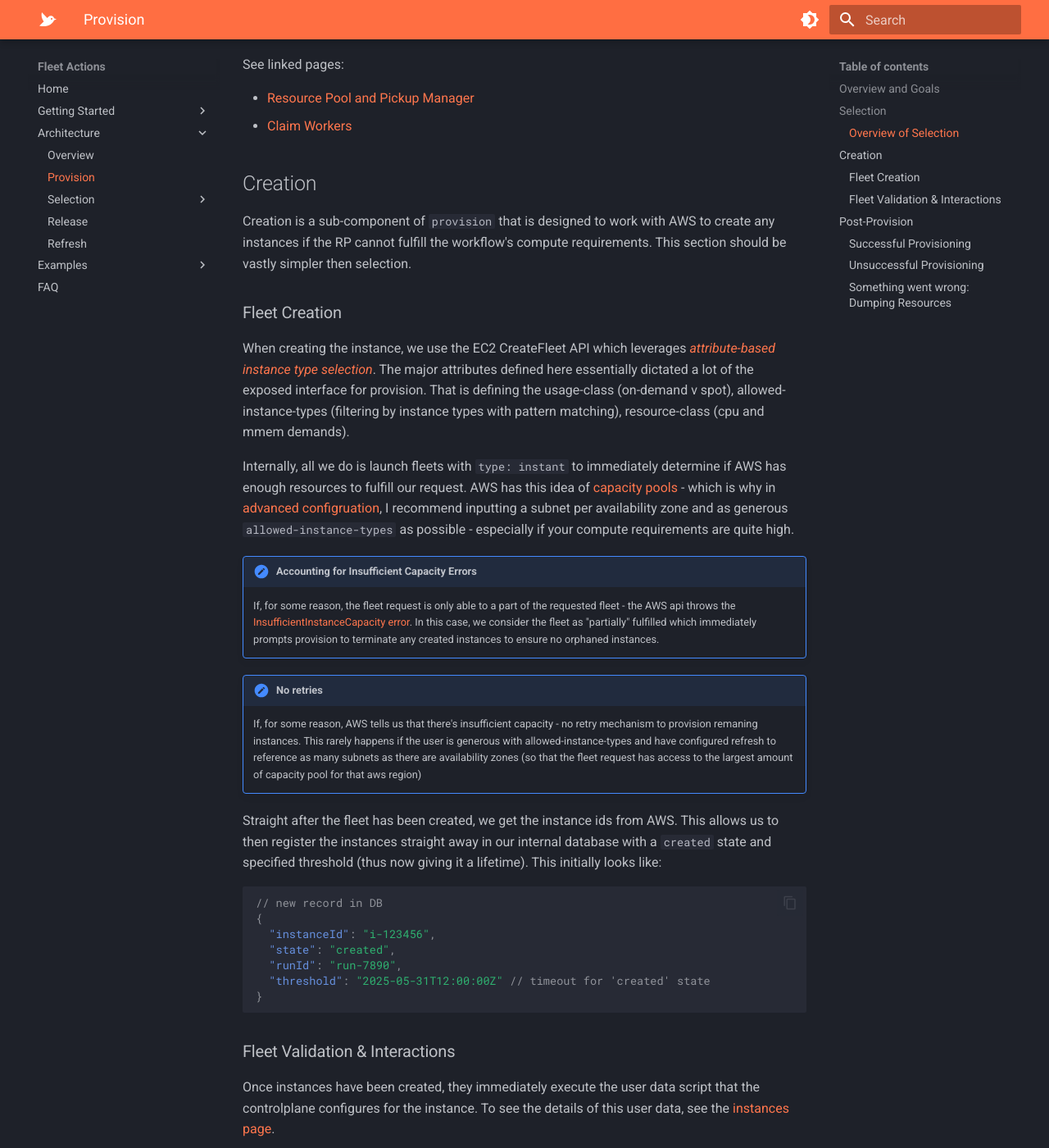
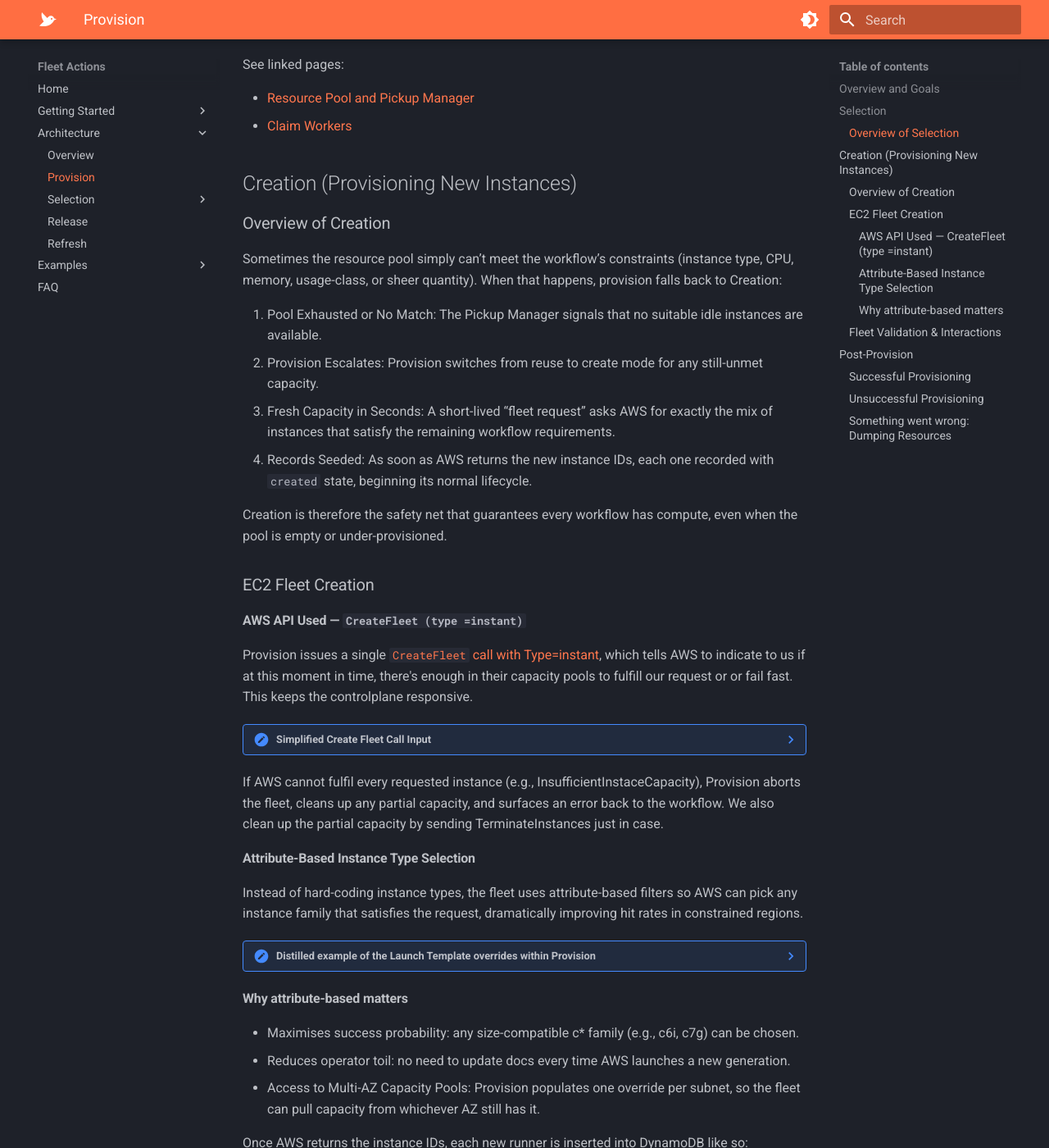
Before and after one commit to fleet-actions/ec2-runner-pool-manager, an MkDocs documentation site: the page built from docs/architecture/provision.md, in a window 1280 px wide and 1400 px high, scrolled down 1673 px. Shown: the whole window at 82% size. Built offline with MkDocs 1.6.1 and Material for MkDocs 9.7.7, drawn with Linux system fonts in a browser that asks for light colours; some of the changed text lies outside the part shown.

Commit message:
docs(provision): enhance documentation for AWS fleet creation process

````diff
--- a/docs/architecture/provision.md
+++ b/docs/architecture/provision.md
@@ -49,33 +49,88 @@ See linked pages:
 - [Resource Pool and Pickup Manager](./selection/resource-pool-and-pickup-manager.md)
 - [Claim Workers](./selection/claim-workers.md)
 
-## Creation
+## Creation (Provisioning New Instances)
 
-Creation is a sub-component of `provision` that is designed to work with AWS to create any instances if the RP cannot fulfill the workflow's compute requirements. This section should be vastly simpler then selection.
+### Overview of Creation
 
-### Fleet Creation
+Sometimes the resource pool simply can’t meet the workflow’s constraints (instance type, CPU, memory, usage-class, or sheer quantity). When that happens, provision falls back to Creation:
 
-When creating the instance, we use the EC2 CreateFleet API which leverages [*attribute-based instance type selection*](https://docs.aws.amazon.com/AWSEC2/latest/UserGuide/ec2-fleet-attribute-based-instance-type-selection.html). The major attributes defined here essentially dictated a lot of the exposed interface for provision. That is defining the usage-class (on-demand v spot), allowed-instance-types (filtering by instance types with pattern matching), resource-class (cpu and mmem demands).
+ 1. Pool Exhausted or No Match: The Pickup Manager signals that no suitable idle instances are available.
+ 2. Provision Escalates: Provision switches from reuse to create mode for any still-unmet capacity.
+ 3. Fresh Capacity in Seconds: A short-lived “fleet request” asks AWS for exactly the mix of instances that satisfy the remaining workflow requirements.
+ 4. Records Seeded: As soon as AWS returns the new instance IDs, each one recorded with `created` state, beginning its normal lifecycle.
 
-Internally, all we do is launch fleets with `type: instant` to immediately determine if AWS has enough resources to fulfill our request. AWS has this idea of [capacity pools](https://docs.aws.amazon.com/AWSEC2/latest/UserGuide/ec2-fleet-allocation-strategy.html) - which is why in [advanced configruation](../getting-started/advanced-configuration.md), I recommend inputting a subnet per availability zone and as generous `allowed-instance-types` as possible - especially if your compute requirements are quite high.
+Creation is therefore the safety net that guarantees every workflow has compute, even when the pool is empty or under-provisioned.
 
-!!! note "Accounting for Insufficient Capacity Errors"
-    If, for some reason, the fleet request is only able to a part of the requested fleet - the AWS api throws the [InsufficientInstanceCapacity error](https://docs.aws.amazon.com/AWSEC2/latest/UserGuide/create-ec2-fleet.html#create-ec2-fleet-procedure). In this case, we consider the fleet as "partially" fulfilled which immediately prompts provision to terminate any created instances to ensure no orphaned instances.
+### EC2 Fleet Creation
 
-!!! note "No retries"
-    If, for some reason, AWS tells us that there's insufficient capacity - no retry mechanism to provision remaning instances. This rarely happens if the user is generous with allowed-instance-types and have configured refresh to reference as many subnets as there are availability zones (so that the fleet request has access to the largest amount of capacity pool for that aws region)
+#### AWS API Used — `CreateFleet (type =instant)`
 
-Straight after the fleet has been created, we get the instance ids from AWS. This allows us to then register the instances straight away in our internal database with a `created` state and specified threshold (thus now giving it a lifetime). This initially looks like:
+Provision issues a single [`CreateFleet` call with Type=instant](https://docs.aws.amazon.com/AWSEC2/latest/UserGuide/create-ec2-fleet.html), which tells AWS to indicate to us if at this moment in time, there's enough in their capacity pools to fulfill our request or or fail fast. This keeps the controlplane responsive.
+
+??? note "Simplified Create Fleet Call Input"
+    Say 3 on-demand instances
+    ```json
+    {
+      "Type": "instant",
+      "TargetCapacitySpecification": {
+        "TotalTargetCapacity": 3,
+        "DefaultTargetCapacityType": "on-demand",
+        "OnDemandTargetCapacity": 3
+      },
+      "LaunchTemplateConfigs": [ … ],
+    }
+    ```
+
+If AWS cannot fulfil every requested instance (e.g., InsufficientInstaceCapacity), Provision aborts the fleet, cleans up any partial capacity, and surfaces an error back to the workflow. We also clean up the partial capacity by sending TerminateInstances just in case.
+
+#### Attribute-Based Instance Type Selection
+
+Instead of hard-coding instance types, the fleet uses attribute-based filters so AWS can pick any instance family that satisfies the request, dramatically improving hit rates in constrained regions.
+
+??? note "Distilled example of the Launch Template overrides within Provision"
+    ```json
+    "LaunchTemplateConfigs": [
+      {
+        "LaunchTemplateSpecification": { "LaunchTemplateId": "lt-abc123", "Version": "$Default" },
+        "Overrides": [
+          {
+            "InstanceRequirements": {
+              "VCpuCount":   { "Min": 4, "Max": 4 },
+              "MemoryMiB":   { "Min": 4096 },
+              "IncludedInstanceTypes": ["c*", "m*"],
+            },
+            "SubnetId": "subnet-aaa…",
+          }
+        ]
+      }
+    ]
+    ```
+    How this maps to the Provision interface:
+
+    | Workflow Input     | Fleet Mapping          |
+    |----------|--------------|
+    | `allowed-instance-types: "c* m*"` | `IncludedInstanceTypes` mapped directly     |
+    | `resource-class: large`        | Populates `VCpuCount` & `MemoryMiB` ranges     |
+
+#### Why attribute-based matters
+
+- Maximises success probability: any size-compatible c* family (e.g., c6i, c7g) can be chosen.
+- Reduces operator toil: no need to update docs every time AWS launches a new generation.
+- Access to Multi-AZ Capacity Pools: Provision populates one override per subnet, so the fleet can pull capacity from whichever AZ still has it.
+
+Once AWS returns the instance IDs, each new runner is inserted into DynamoDB like so:
 
 ```json
-// new record in DB
 {
-  "instanceId": "i-123456",
+  "instanceId": "i-0abc12345",
   "state": "created",
   "runId": "run-7890",
-  "threshold": "2025-05-31T12:00:00Z" // timeout for 'created' state
+  "threshold": "2025-05-31T12:00:00Z"
 }
 ```
+
+From here, the Instance Initialization & Fleet Validation logic (described in the next subsection) takes over, ensuring every newly created runner is healthy, registered, and transitioned to running.
 
 ### Fleet Validation & Interactions
 
````
